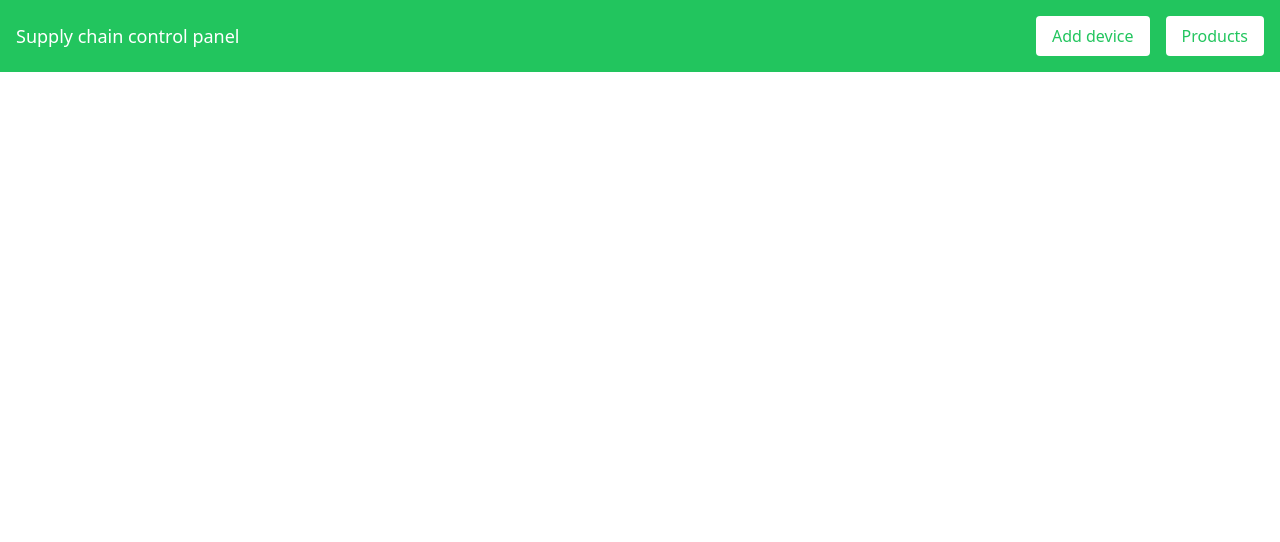
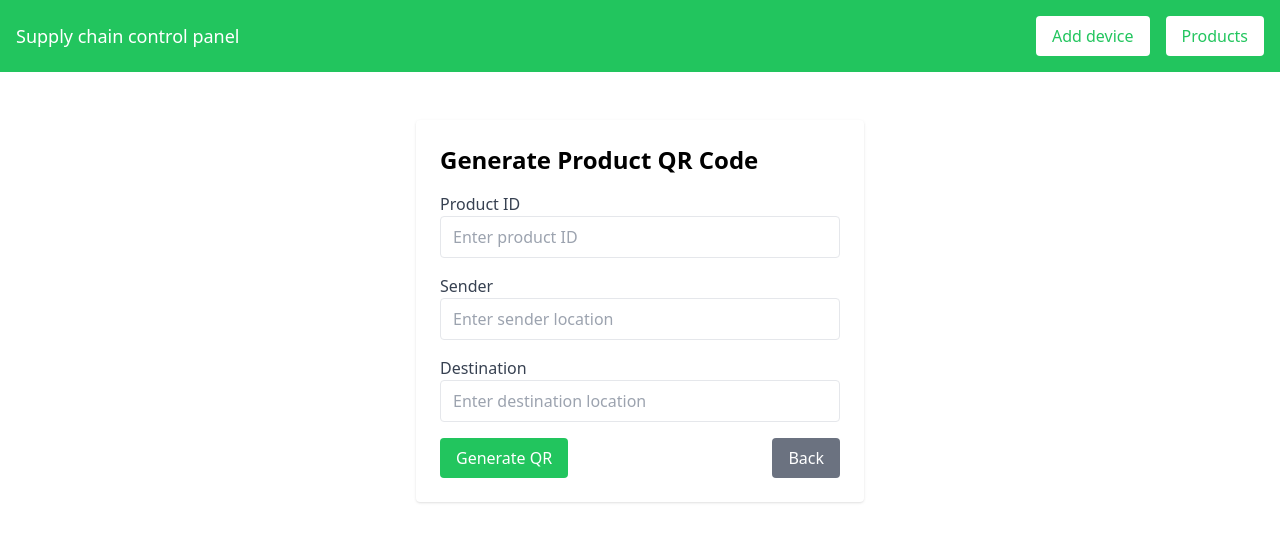
Before and after one commit to an0nii/IoT_Blockchain_CW, a Vue app in the folder frontend/: page /generate-qr in a window 1280 px wide. Shown: the top 542 px of the page. Built offline with nearby package versions, Linux system fonts and the light colour scheme.

Commit message:
Added QR generation for product (raw version)

```diff
--- a/frontend/package.json
+++ b/frontend/package.json
@@ -8,6 +8,7 @@
     "lint": "vue-cli-service lint"
   },
   "dependencies": {
+    "axios": "^1.8.2",
     "core-js": "^3.8.3",
     "vue": "^3.2.13",
     "vue-router": "^4.5.0"
--- a/frontend/src/router/index.js
+++ b/frontend/src/router/index.js
@@ -4,6 +4,7 @@ import AddDevice from '../views/AddDevice.vue'
 import DeviceDetails from '../views/DeviceDetails.vue'
 import ProductList from '../views/ProductList.vue'
 import ProductDetails from '../views/ProductDetails.vue'
+import GenerateQRCode from '@/views/GenerateQRCode.vue'
 
 const routes = [
   {
@@ -32,6 +33,11 @@ const routes = [
     name: 'ProductDetails',
     component: ProductDetails,
     props: true
+  },
+  {
+    path: '/generate-qr',
+    name: 'GenerateQRCode',
+    component: GenerateQRCode
   }
 ]
 
--- /dev/null
+++ b/frontend/src/views/GenerateQRCode.vue
@@ -0,0 +1,95 @@
+<template>
+  <div class="max-w-md mx-auto mt-8 p-6 bg-white rounded shadow">
+    <h2 class="text-2xl font-semibold mb-4">Generate Product QR Code</h2>
+    <form @submit.prevent="handleGenerate">
+      <div class="mb-4">
+        <label class="block text-gray-700">Product ID</label>
+        <input
+          type="text"
+          v-model="productId"
+          class="w-full px-3 py-2 border rounded"
+          placeholder="Enter product ID"
+          required
+        />
+      </div>
+      <div class="mb-4">
+        <label class="block text-gray-700">Sender</label>
+        <input
+          type="text"
+          v-model="sender"
+          class="w-full px-3 py-2 border rounded"
+          placeholder="Enter sender location"
+          required
+        />
+      </div>
+      <div class="mb-4">
+        <label class="block text-gray-700">Destination</label>
+        <input
+          type="text"
+          v-model="destination"
+          class="w-full px-3 py-2 border rounded"
+          placeholder="Enter destination location"
+          required
+        />
+      </div>
+      <div class="flex justify-between items-center">
+        <button
+          type="submit"
+          class="bg-green-500 text-white px-4 py-2 rounded hover:bg-green-600"
+        >
+          Generate QR
+        </button>
+        <router-link to="/">
+          <button
+            type="button"
+            class="bg-gray-500 text-white px-4 py-2 rounded hover:bg-gray-600"
+          >
+            Back
+          </button>
+        </router-link>
+      </div>
+    </form>
+    <div v-if="qrCodeUrl" class="mt-6">
+      <h3 class="text-xl font-semibold mb-2">Your QR Code:</h3>
+      <img :src="qrCodeUrl" alt="QR Code" class="border p-2" />
+      <a
+        :href="qrCodeUrl"
+        download="qrcode.png"
+        class="mt-4 inline-block bg-blue-500 text-white px-4 py-2 rounded hover:bg-blue-600"
+      >
+        Download QR Code
+      </a>
+    </div>
+  </div>
+</template>
+
+<script>
+import axios from 'axios'
+export default {
+  name: 'GenerateQRCode',
+  data() {
+    return {
+      productId: '',
+      sender: '',
+      destination: '',
+//    description: '',
+      qrCodeUrl: ''
+    }
+  },
+  methods: {
+    async handleGenerate() {
+      try {
+        const typedData = `${this.productId}||${this.sender}||${this.destination}||false||false`
+        const response = await axios.post('http://localhost:3000/api/generate_qr', { data: typedData })
+        this.qrCodeUrl = response.data.qrCode
+      } catch (error) {
+        console.error('QR Code generation failed:', error)
+      }
+    },
+  },
+}
+</script>
+
+<style scoped>
+/* Дополнительные стили при необходимости */
+</style>
--- a/frontend/src/views/HomePage.vue
+++ b/frontend/src/views/HomePage.vue
@@ -2,6 +2,11 @@
   <div class="max-w-4xl mx-auto mt-8 p-6 bg-white rounded shadow">
     <div class="flex justify-between items-center mb-4">
       <h2 class="text-2xl font-semibold">Devices list</h2>
+      <router-link to="/generate-qr">
+        <button class="bg-blue-500 text-white px-4 py-2 rounded hover:bg-blue-600">
+          Generate QR Code For Product
+        </button>
+      </router-link>
     </div>
     <table class="min-w-full bg-white">
       <thead>
@@ -36,7 +41,6 @@ export default {
   data() {
     return {
       devices: [
-        // Examples
         { id: 1, name: 'IoTSender1', type: 'Sender', description: 'Device in Moscow' },
         { id: 2, name: 'IoTReceiver1', type: 'Recipient', description: 'Device in Minsk' },
       ],
```
Also changed, not shown: 2 other files (tests, documents, lock files or other folders).
